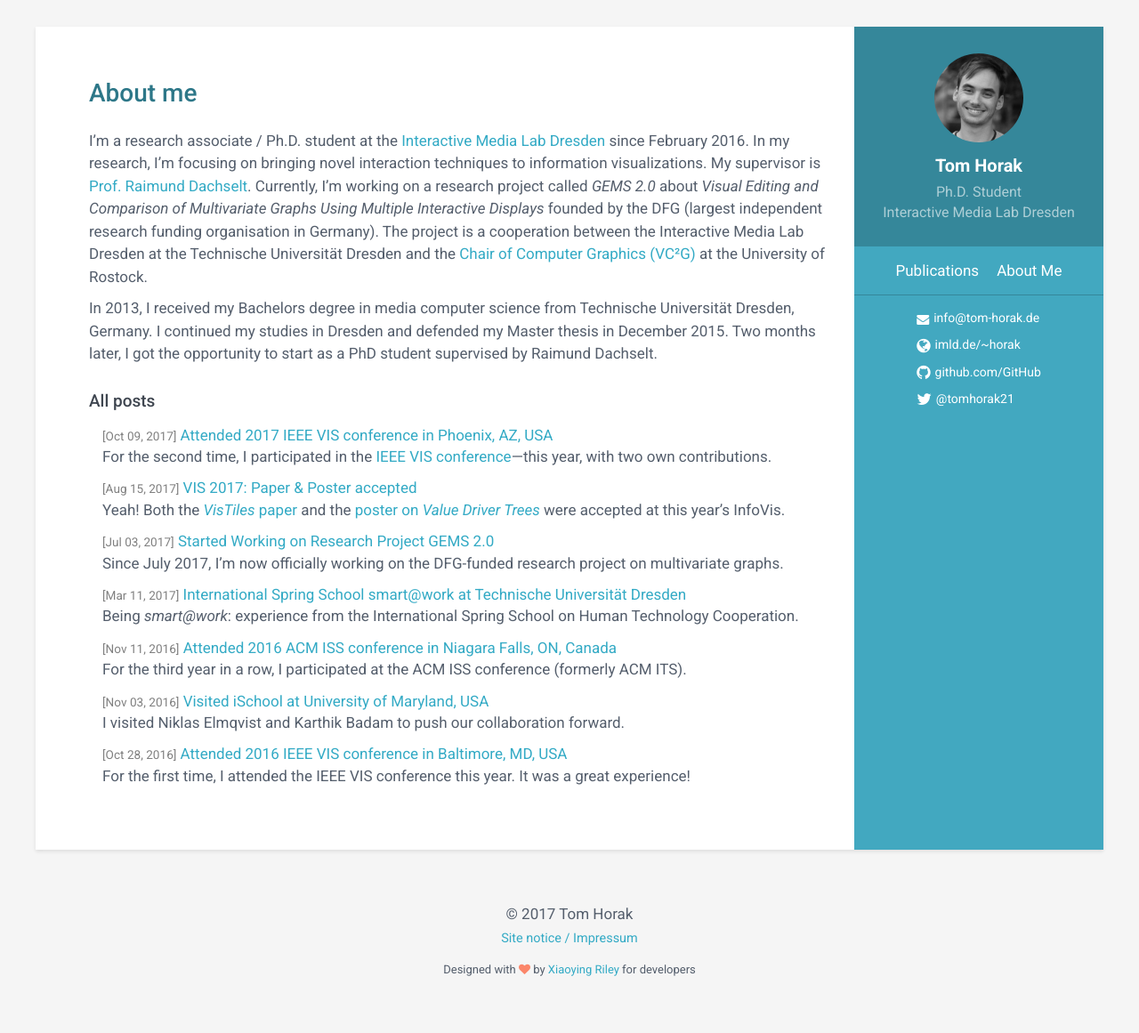
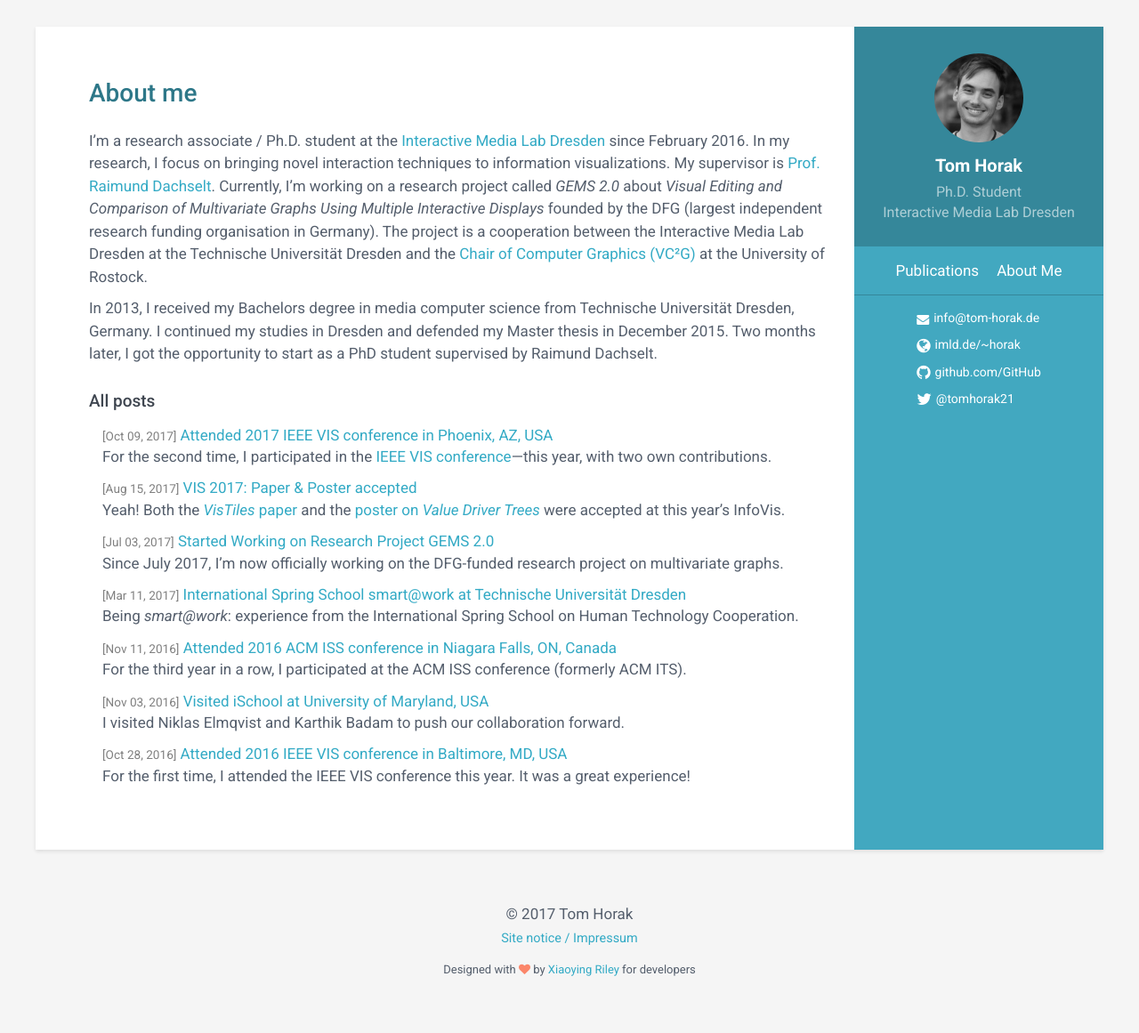
Before and after one commit to tomhorak21/tomhorak21.github.io, a Jekyll site: the page built from about/index.md, in a window 1280 px wide. Shown: the whole page at 89% size. Built offline with Jekyll 4.4.1, drawn with Linux system fonts in a browser that asks for light colours.

Commit message:
Minor fixes.

```diff
--- a/about/index.md
+++ b/about/index.md
@@ -6,7 +6,7 @@ nav: true
 
 # About me
 I’m a research associate / Ph.D. student at the [Interactive Media Lab Dresden](https://imld.de/en/) since February 2016.
-In my research, I'm focusing on bringing novel interaction techniques to information visualizations.
+In my research, I focus on bringing novel interaction techniques to information visualizations.
 My supervisor is [Prof. Raimund Dachselt](https://imld.de/~dachselt/).
 Currently, I'm working on a research project called *GEMS 2.0* about *Visual Editing and Comparison of Multivariate Graphs Using Multiple Interactive Displays* founded by the DFG (largest independent research funding organisation in Germany).
 The project is a cooperation between the Interactive Media Lab Dresden at the Technische Universität Dresden and the [Chair of Computer Graphics (VC²G)](http://vcg.informatik.uni-rostock.de/) at the University of Rostock.
```
Also changed, not shown: _posts/2017-08-15-VIS-2017-paper-and-poster-accepted.md (+2 -2 lines).
